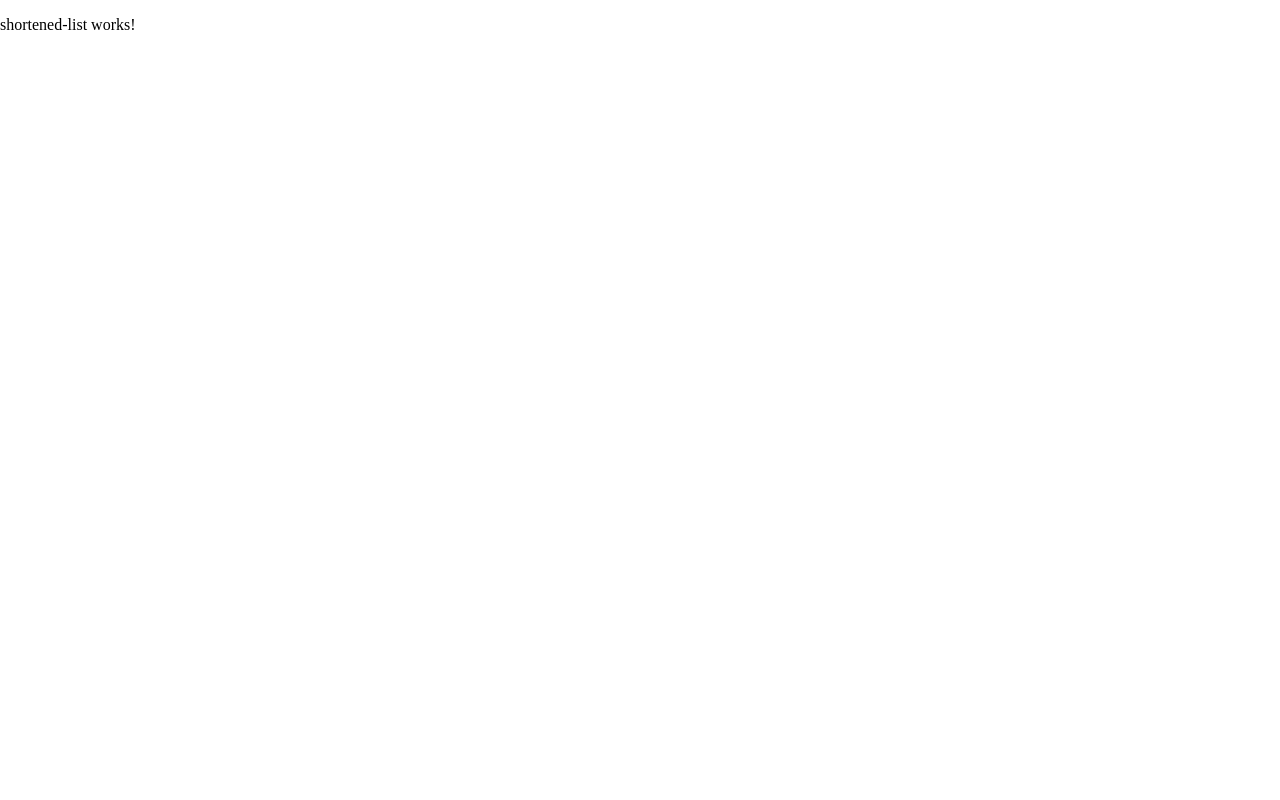
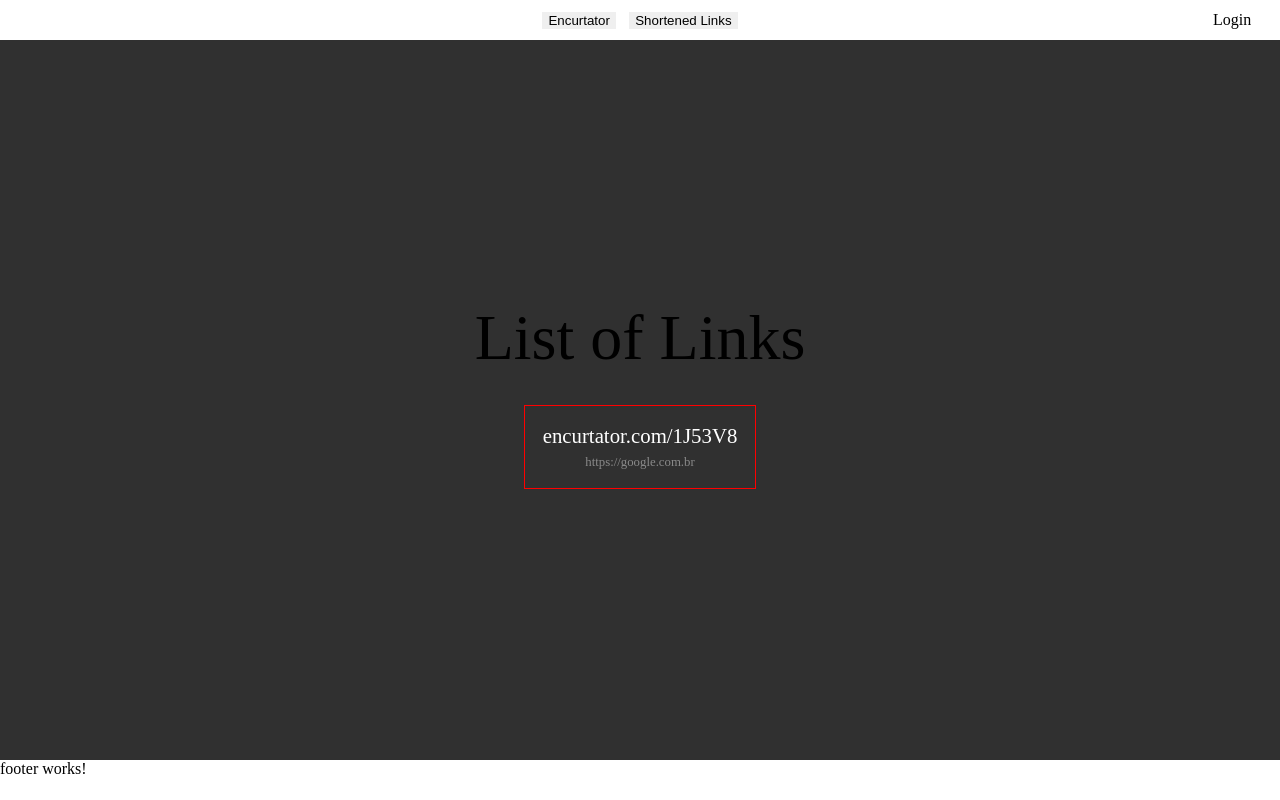
Before and after one commit to BrMD/encurtator, an Angular app in the folder angular/: page /encurtator in a window 1280 px wide. Both pictures are taken after a click on the button "Shortened Links". Built offline with nearby package versions, Linux system fonts and the light colour scheme.

Commit message:
ended the skeleton page

```diff
--- a/angular/src/app/encurtator/layout/page-layout/header/header.component.html
+++ b/angular/src/app/encurtator/layout/page-layout/header/header.component.html
@@ -1,6 +1,6 @@
 <nav class="header">
   <div class="navButtons">
-    <button>Encurtator</button>
+    <button (click)="onHome()">Encurtator</button>
     <button (click)="onShortenedList()">Shortened Links</button>
   </div>
   <div class="navLogin">Login</div>
--- a/angular/src/app/encurtator/layout/page-layout/header/header.component.ts
+++ b/angular/src/app/encurtator/layout/page-layout/header/header.component.ts
@@ -13,4 +13,8 @@
   onShortenedList() {
     this.router.navigate(['shortenedList'], { relativeTo: this.route });
   }
+
+  onHome() {
+    this.router.navigate(['']);
+  }
 }
--- a/angular/src/app/encurtator/pages/shortened-list/shortened-list.component.css
+++ b/angular/src/app/encurtator/pages/shortened-list/shortened-list.component.css
@@ -0,0 +1,47 @@
+.shortenedMain {
+  margin: 0;
+  padding: 0;
+  background-color: #303030;
+  min-width: 100vw;
+  min-height: 90vh;
+  display: flex;
+  justify-content: center;
+  align-items: center;
+  flex-direction: column;
+}
+
+.title {
+  font-size: 4em;
+  margin-bottom: 20px;
+}
+
+.encurtatorList {
+  list-style-type: none;
+  padding: 0;
+  margin: 0;
+  display: flex;
+  justify-content: center;
+}
+
+.encurtatorList li {
+  display: flex;
+  justify-content: center;
+  flex-direction: column;
+  align-items: center;
+  border: solid 1px #ff0000;
+  padding: 1.1em;
+  margin: 10px;
+}
+
+.linkShort {
+  font-size: 1.3em;
+  color: #ffffff;
+  cursor: pointer;
+  margin-bottom: 0.35em;
+}
+
+.longLink {
+  text-align: center;
+  color: #8a8a8a;
+  font-size: 0.8em;
+}
--- a/angular/src/app/encurtator/pages/shortened-list/shortened-list.component.html
+++ b/angular/src/app/encurtator/pages/shortened-list/shortened-list.component.html
@@ -1 +1,11 @@
-<p>shortened-list works!</p>
+<app-page-layout>
+  <div class="shortenedMain">
+    <span class="title">List of Links</span>
+    <ul class="encurtatorList">
+      <li class="encurtator">
+        <span class="linkShort">encurtator.com/1J53V8</span>
+        <span class="longLink">https://google.com.br</span>
+      </li>
+    </ul>
+  </div>
+</app-page-layout>
```
Also changed, not shown: angular/src/app/encurtator/pages/shortened-list/shortened-list.component.ts (+4 -5 lines).
